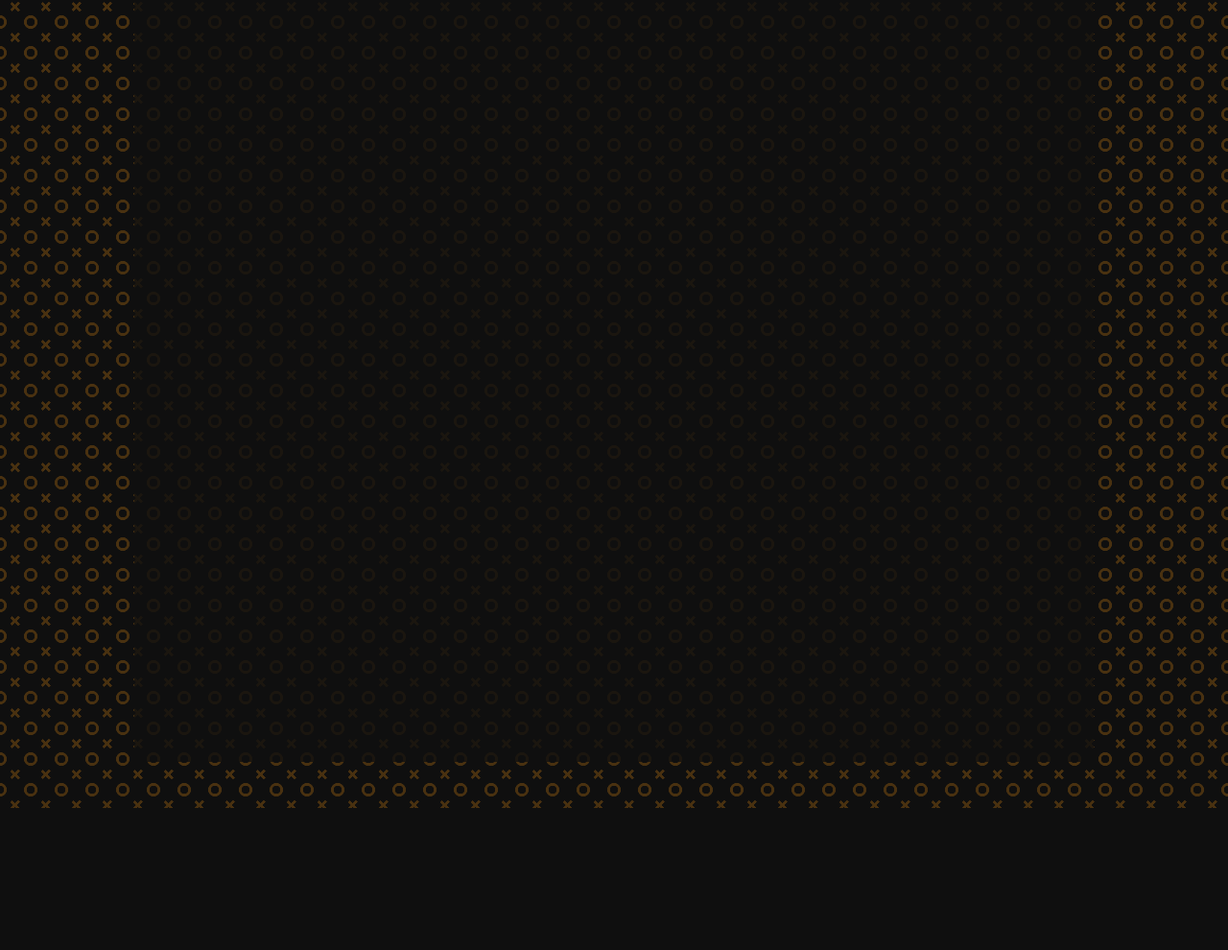
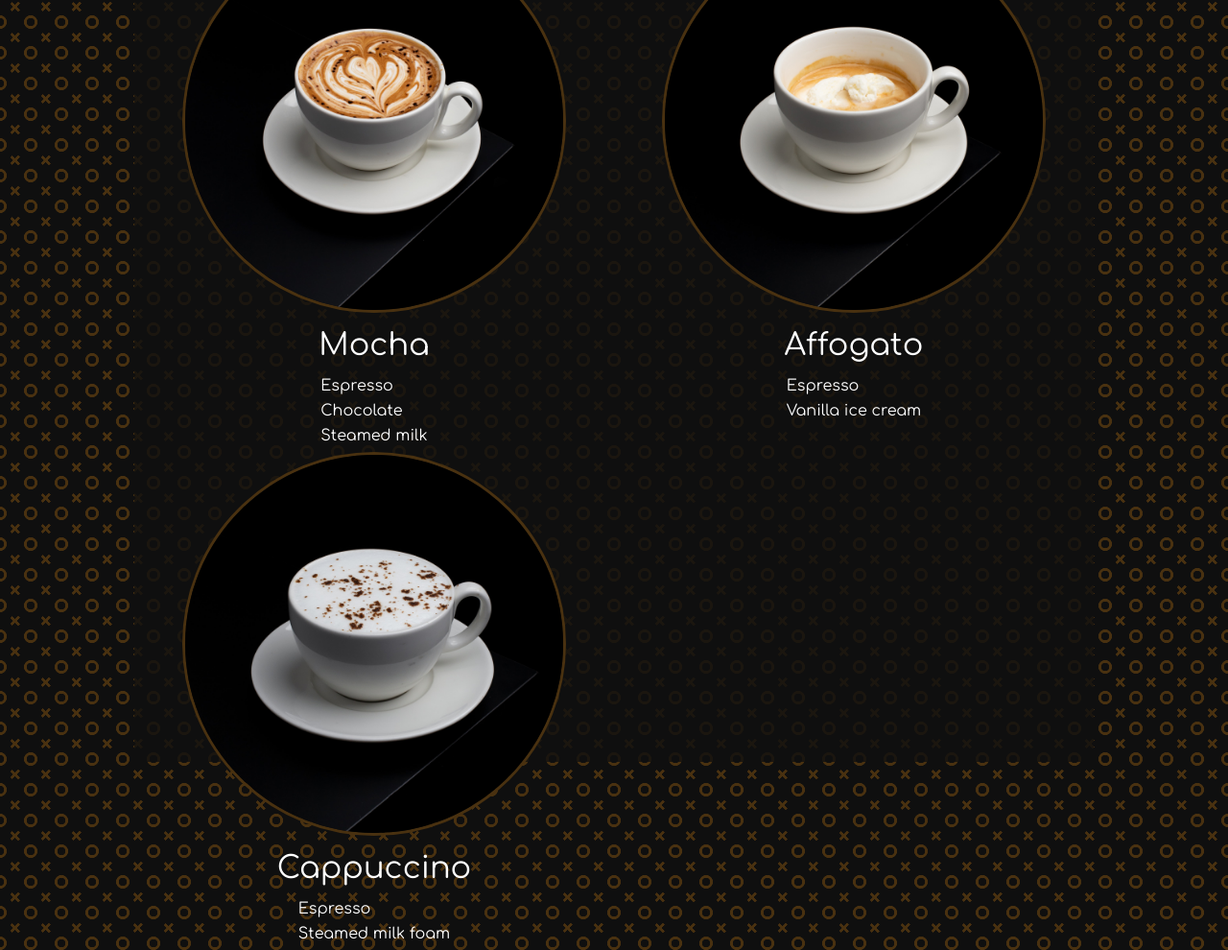
Before and after one commit to smkakitani/odin-restaurant-page, a website built with webpack: page dist/index.html in a window 1280 px wide. Shown: the part 457-1447 px from the top of the page at 96% size. Before the commit the page ends 1299 px from the top, so only its background shows below. Built offline with nearby package versions, Linux system fonts and the light colour scheme.

Commit message:
Add more items to menu.js

```diff
--- a/src/index.js
+++ b/src/index.js
@@ -1,6 +1,7 @@
 // import css
 import './styles/style.css';
 import './styles/home.css';
+import './styles/menu.css';
 
 // import js
 import { homePage } from './pages/home';
--- a/src/pages/menu.js
+++ b/src/pages/menu.js
@@ -1,11 +1,102 @@
+import coffeeMocha from '../images/mocha-coffee.jpg';
+import coffeeAffogato from '../images/affogato-coffee.jpg';
+import coffeeCappuccino from '../images/cappuccino-coffee.jpg';
+
+const drinkMocha = ["Espresso", "Chocolate", "Steamed milk"];
+const drinkAffogato = ["Espresso", "Vanilla ice cream"];
+const drinkCappuccino = ["Espresso", "Steamed milk foam"];
+const drinkFrappe = ["Instant coffee", "Milk"];
+
 const menuPage = function() {
   const mainContainer = document.querySelector('#content');
   const menuDiv = document.createElement('div');
   menuDiv.classList.add('menu');
   mainContainer.appendChild(menuDiv);
 
-  // console.log(mainContainer);
+  // append divs to .menu
+  menuDiv.appendChild(menuMocha());
+  menuDiv.appendChild(menuAffogato());
+  menuDiv.appendChild(menuCappuccino());
+  // menuDiv.appendChild(menuFrappe());
+
+  // console.log(drinkMocha);
   return mainContainer;
 };
 
+// mocha
+const menuMocha = function() {
+  const mochaDiv =  document.createElement('div');
+  mochaDiv.classList.add('mocha');
+
+  // img
+  const mochaImg = document.createElement('img');
+  mochaImg.src = coffeeMocha;
+  mochaDiv.appendChild(mochaImg);
+
+  // description
+  const mochaTitle = document.createElement('p');
+  mochaTitle.textContent = "Mocha";
+  mochaDiv.appendChild(mochaTitle);
+
+  const mochaList = document.createElement('ul');
+  drinkMocha.forEach((item) => {
+    const li = document.createElement('li');
+    li.textContent = item;
+    mochaList.appendChild(li);
+  });
+  mochaDiv.appendChild(mochaList);
+
+  return mochaDiv;
+};
+
+const menuAffogato = function() {
+  const affogatoDiv = document.createElement('div');
+  affogatoDiv.classList.add('affogato');
+
+  // img
+  const affogatoImg = document.createElement('img');
+  affogatoImg.src = coffeeAffogato;
+  affogatoDiv.appendChild(affogatoImg);
+
+  // description
+  const affogatoTitle = document.createElement('p');
+  affogatoTitle.textContent = "Affogato";
+  affogatoDiv.appendChild(affogatoTitle);
+
+  const affogatoList = document.createElement('ul');
+  drinkAffogato.forEach((item) => {
+    const li = document.createElement('li');
+    li.textContent = item;
+    affogatoList.appendChild(li);
+  });
+  affogatoDiv.appendChild(affogatoList);
+
+  return affogatoDiv;
+};
+
+const menuCappuccino = function() {
+  const cappuccinoDiv =  document.createElement('div');
+  cappuccinoDiv.classList.add('cappuccino');
+
+  // img
+  const cappuccinoImg = document.createElement('img');
+  cappuccinoImg.src = coffeeCappuccino;
+  cappuccinoDiv.appendChild(cappuccinoImg);
+
+  // description
+  const cappuccinoTitle = document.createElement('p');
+  cappuccinoTitle.textContent = "Cappuccino";
+  cappuccinoDiv.appendChild(cappuccinoTitle);
+
+  const cappuccinoList = document.createElement('ul');
+  drinkCappuccino.forEach((item) => {
+    const li = document.createElement('li');
+    li.textContent = item;
+    cappuccinoList.appendChild(li);
+  });
+  cappuccinoDiv.appendChild(cappuccinoList);
+
+  return cappuccinoDiv;
+};
+
 export { menuPage };
--- a/src/styles/menu.css
+++ b/src/styles/menu.css
@@ -0,0 +1,33 @@
+.menu {
+  display: grid;
+  grid-template-columns: 1fr 1fr;
+}
+
+.mocha, .affogato, .cappuccino {
+  color: #fff;
+
+  display: flex;
+  flex-direction: column;
+  align-items: center;
+  gap: 1em;
+}
+
+.mocha img, .affogato img, .cappuccino img {
+  width: 80%;
+  height: auto;
+
+  border: 3px solid var(--color-brown);
+  border-radius: 50%;
+}
+
+.mocha p, .affogato p, .cappuccino p {
+  font-size: 2rem;
+}
+
+.mocha ul, .affogato ul, .cappuccino ul {
+  list-style: none;
+}
+
+.mocha li, .affogato li, .cappuccino li {
+  margin-bottom: 0.5em;
+}
--- a/src/styles/style.css
+++ b/src/styles/style.css
@@ -80,6 +80,8 @@ header  p:first-child {
   width: 1000px;
   padding-top: 2em;
 
+  font-family: 'Comfortaa',  sans-serif;
+
   /* display: grid;
   justify-content: center; */
 }
```
Also changed, not shown: README.md, dist/4bafed5facd5d176f2cc.jpg (added), dist/57d05b4effba80cf1a84.jpg (added), dist/c693aa93317c3e787933.jpg (added), dist/main.js, src/images/affogato-coffee.jpg (added), src/images/cappuccino-coffee.jpg (added).
